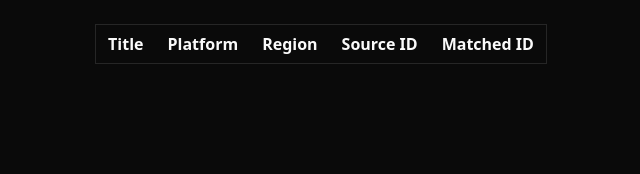
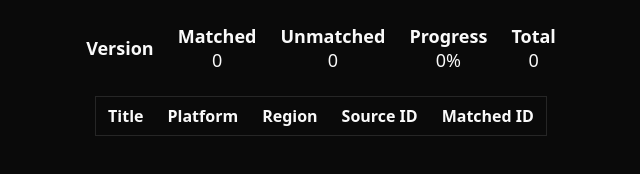
Before and after one commit to Hartaithan/id-bridge-matcher, a website built with Vite: page src/preview/index.html in a window 1280 px wide. Shown: the whole page, without its empty margins (319-959 px from the left). Built offline with nearby package versions, Linux system fonts and the light colour scheme.

Commit message:
show matching stats in preview table

```diff
--- a/src/preview/main.ts
+++ b/src/preview/main.ts
@@ -12,10 +12,7 @@ const appendCell = (row: HTMLTableRowElement, value: string | undefined) => {
   row.appendChild(cell);
 };
 
-const render = async (container: HTMLDivElement) => {
-  const mapping: MappingData = mappingData;
-  const source: SourceData = sourceData;
-
+const renderTable = (mapping: MappingData, source: SourceData) => {
   const table = document.createElement("table");
   const thead = document.createElement("thead");
   const header = document.createElement("tr");
@@ -48,6 +45,55 @@ const render = async (container: HTMLDivElement) => {
   }
 
   table.appendChild(body);
+  return table;
+};
+
+const appendStatsItem = (
+  container: HTMLDivElement,
+  label: string,
+  value: string | number,
+) => {
+  const statEl = document.createElement("div");
+  statEl.className = "stats-item";
+
+  const labelEl = document.createElement("p");
+  labelEl.textContent = label;
+  statEl.appendChild(labelEl);
+
+  const valueEl = document.createElement("span");
+  valueEl.textContent = value?.toString() ?? value;
+  statEl.appendChild(valueEl);
+
+  container.appendChild(statEl);
+};
+
+const renderStats = (mapping: MappingData, source: SourceData) => {
+  const container = document.createElement("div");
+  container.className = "stats-container";
+
+  const version = source?.version ?? "Not Found";
+  const total = Object.keys(source.list).length;
+  const matched = Object.keys(mapping).length;
+  const unmatched = total - matched;
+  const progress = total > 0 ? Math.round((matched / total) * 100) : 0;
+
+  appendStatsItem(container, "Version", version);
+  appendStatsItem(container, "Matched", matched);
+  appendStatsItem(container, "Unmatched", unmatched);
+  appendStatsItem(container, "Progress", progress + "%");
+  appendStatsItem(container, "Total", total);
+
+  return container;
+};
+
+const render = async (container: HTMLDivElement) => {
+  const mapping: MappingData = mappingData;
+  const source: SourceData = sourceData;
+
+  const stats = renderStats(mapping, source);
+  container.appendChild(stats);
+
+  const table = renderTable(mapping, source);
   container.appendChild(table);
 };
 
--- a/src/preview/style.css
+++ b/src/preview/style.css
@@ -26,6 +26,7 @@ body {
 
 table {
   max-width: 900px;
+  margin-top: 24px;
 }
 
 table,
@@ -48,3 +49,20 @@ tr.unmatched {
 th {
   text-align: left;
 }
+
+.stats-container {
+  display: flex;
+  gap: 24px;
+}
+
+.stats-item {
+  display: flex;
+  flex-direction: column;
+  justify-content: center;
+  align-items: center;
+  font-size: 18px;
+}
+
+.stats-item > p {
+  font-weight: 600;
+}
```
